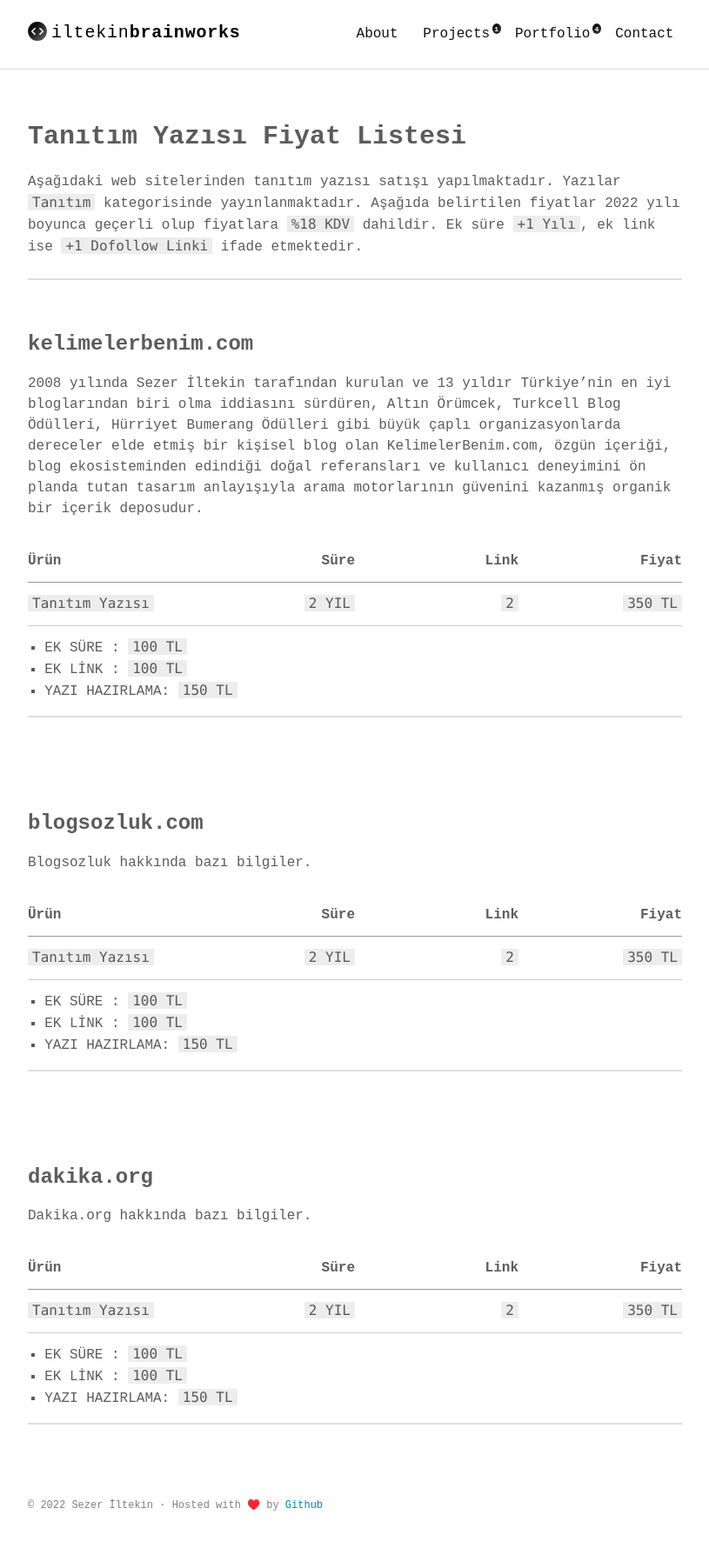
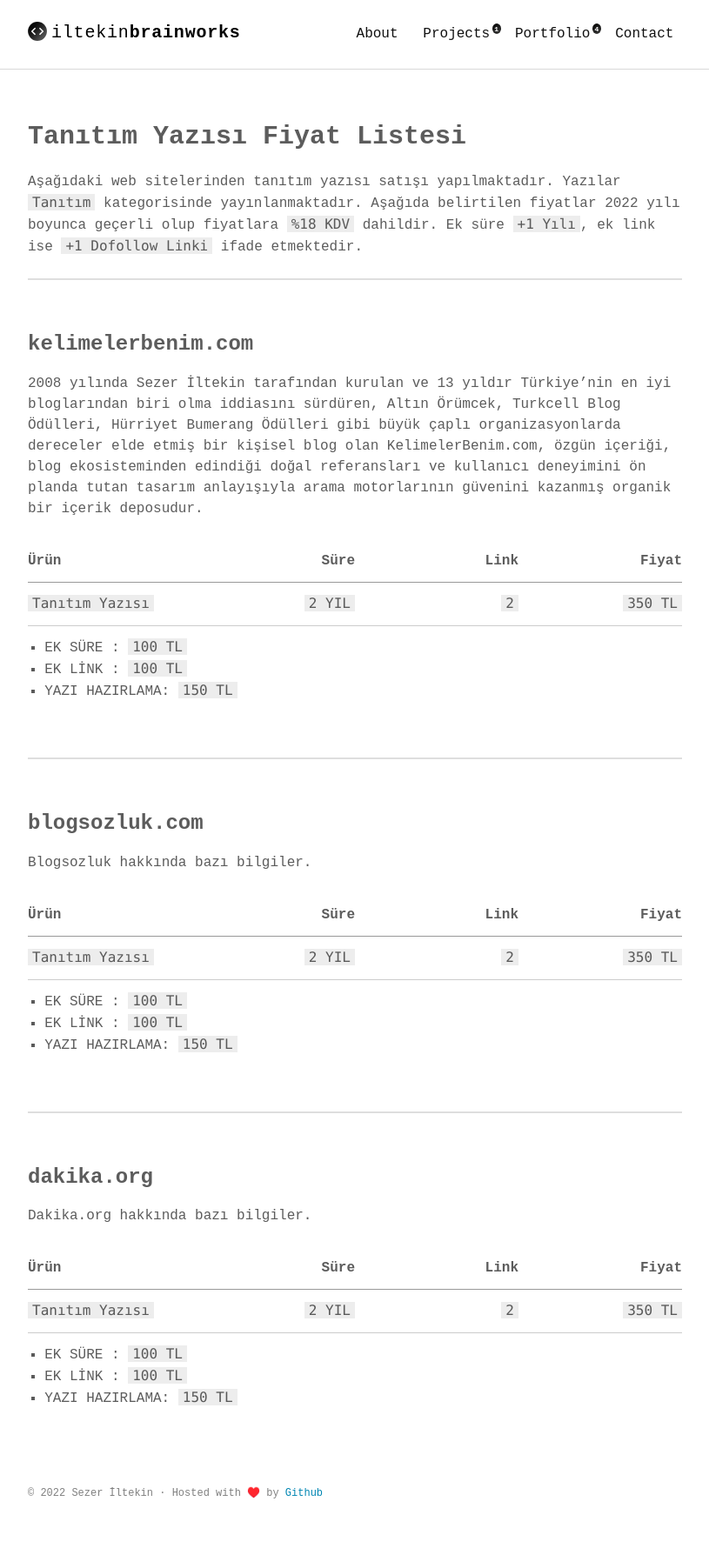
Before and after one commit to iltekin/iltekin.github.io, a Jekyll site: the page built from tanitim-yazisi-fiyat-listesi.md, in a window 1280 px wide. Shown: the whole page at 87% size, without its empty margins (232-1047 px from the left). Built offline with Jekyll 4.4.1, drawn with Linux system fonts in a browser that asks for light colours; some web fonts are replaced.

Commit message:
post updated

```diff
--- a/tanitim-yazisi-fiyat-listesi.md
+++ b/tanitim-yazisi-fiyat-listesi.md
@@ -22,10 +22,10 @@
 - EK LİNK :     `100 TL`
 - YAZI HAZIRLAMA: `150 TL`
 
+<br>
+
 ---
 
-<br>
-<br>
 <br>
 
 ### blogsozluk.com
@@ -40,10 +40,10 @@
 - EK LİNK :     `100 TL`
 - YAZI HAZIRLAMA: `150 TL`
 
+<br>
+
 ---
 
-<br>
-<br>
 <br>
 
 ### dakika.org
@@ -57,5 +57,3 @@
 - EK SÜRE :     `100 TL `
 - EK LİNK :     `100 TL`
 - YAZI HAZIRLAMA: `150 TL`
-
----
```
